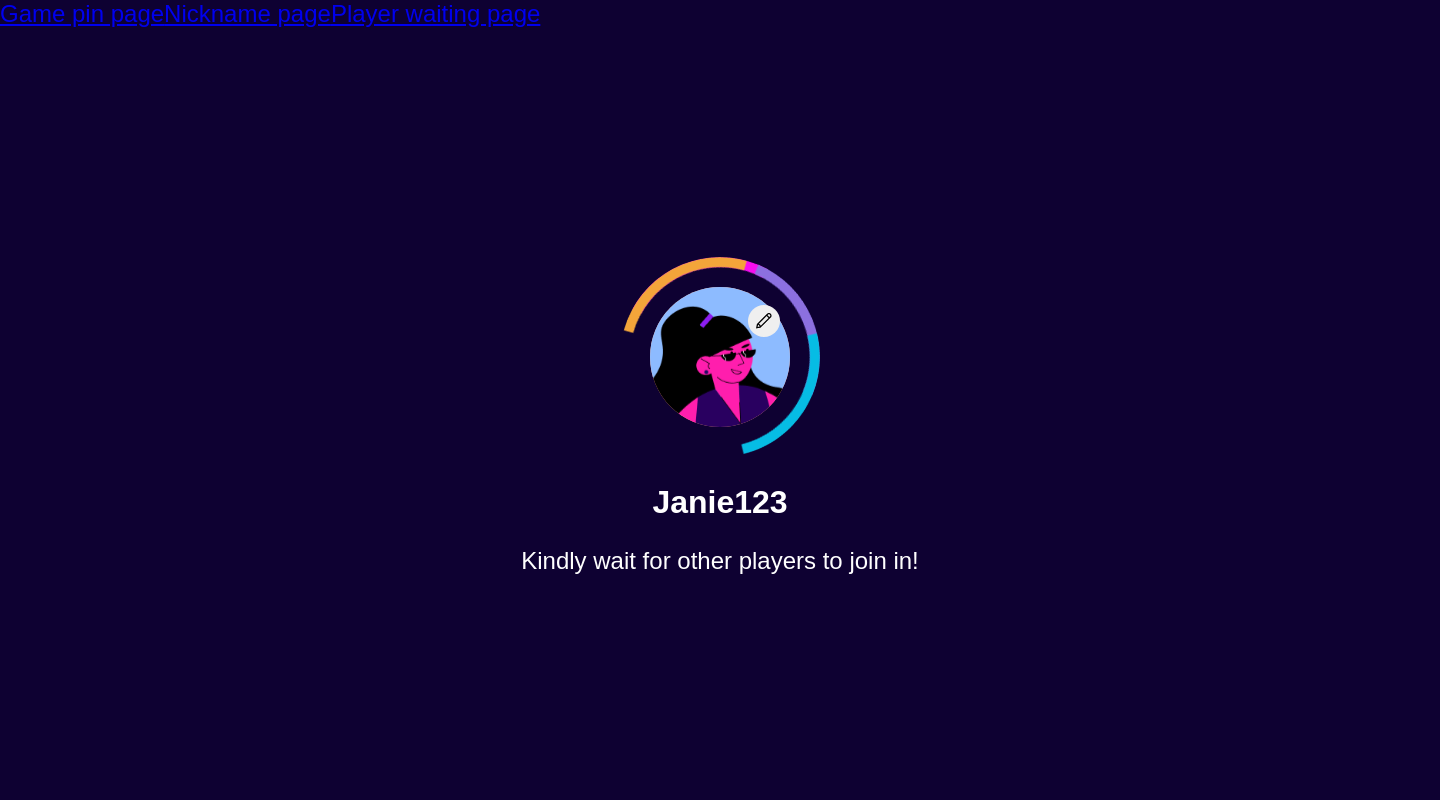
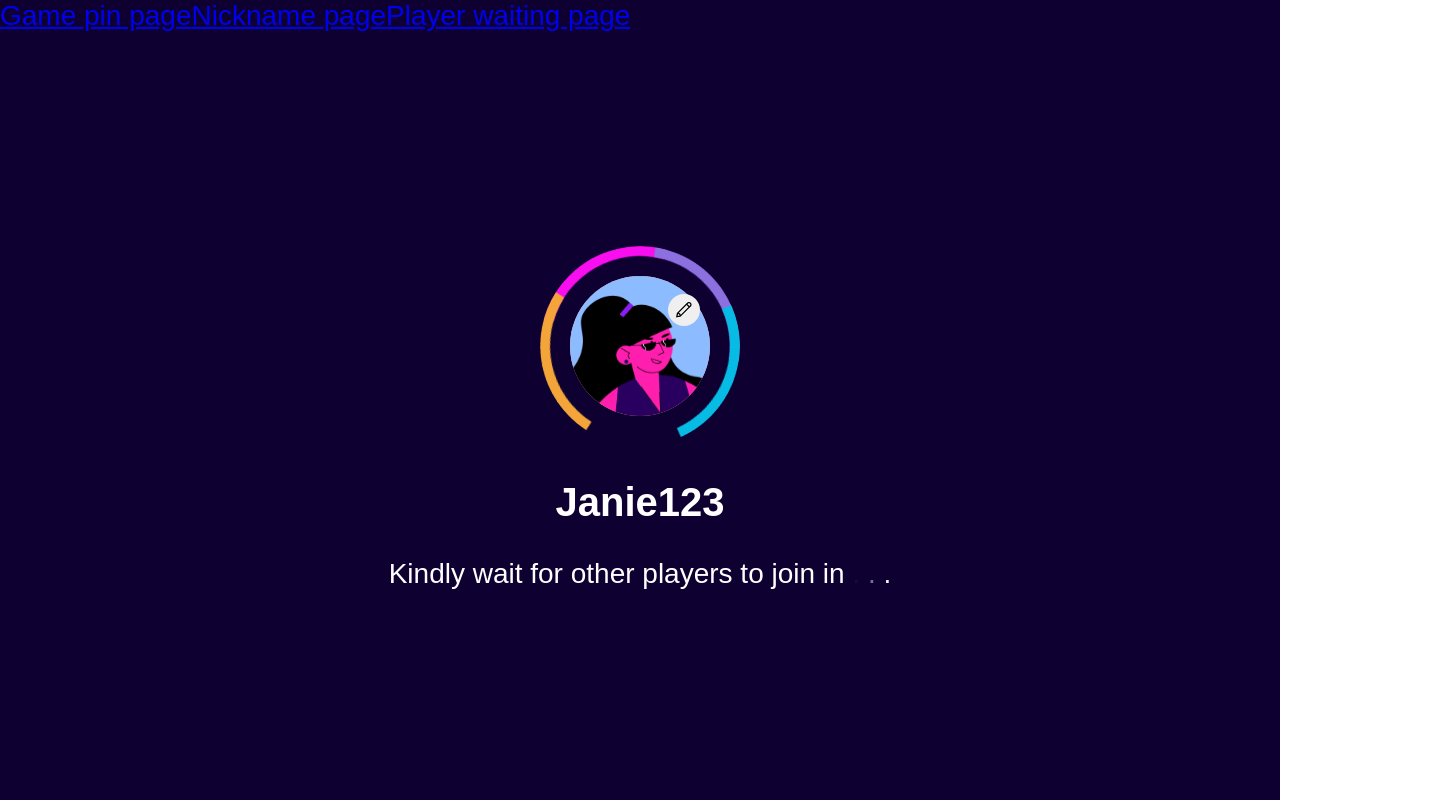
Before and after one commit to mr-funtor/class-kahoot, a React (Vite) app: page /playerWaiting in a window 1280 px wide. Shown: the top 800 px of the page, 1440 px wide, since content can reach past the window. Built offline with nearby package versions, Linux system fonts and the light colour scheme; a web font is replaced by a local one.

Commit message:
minor tweaks on 'player waiting' page

```diff
--- a/src/App.jsx
+++ b/src/App.jsx
@@ -5,8 +5,8 @@ import "./App.css";
 import { BrowserRouter as Router, Routes, Route, Link } from "react-router-dom";
 
 //Pages
-import GamePinPage from "./pages/GamePage/GamePinPage";
-import NicknamePage from "./pages/Nickname/NicknamePage";
+// import GamePinPage from "./pages/GamePage/GamePinPage";
+// import NicknamePage from "./pages/Nickname/NicknamePage";
 import PlayerWaiting from "./pages/PlayerWaiting";
 
 import CustomInput from "./components/CustomInput/CustomInput";
@@ -20,8 +20,8 @@ function App() {
         <Link to="nickname">Nickname page</Link>
         <Link to="playerWaiting">Player waiting page</Link>
         <Routes>
-          <Route path="/gamePin" element={ <GamePinPage /> } />
-          <Route path="/nickName" element={ <NicknamePage /> } />
+          {/* <Route path="/gamePin" element={ <GamePinPage /> } />
+          <Route path="/nickName" element={ <NicknamePage /> } /> */}
           <Route path="/playerWaiting" element={ <PlayerWaiting /> } />
         </Routes>
       </Router>
--- a/src/index.css
+++ b/src/index.css
@@ -8,5 +8,5 @@ body {
   margin: 0;
   padding: 0;
   font-family: "Palanquin Dark", sans-serif;
-  font-size: 1.5rem;
+  font-size: 1.75rem;
 }
--- a/src/pages/PlayerWaiting/PlayerWaiting.module.css
+++ b/src/pages/PlayerWaiting/PlayerWaiting.module.css
@@ -52,5 +52,31 @@
 }
 
 .playerNN {
-  font-size: 2rem;
+  font-size: 2.5rem;
 }
+
+.dot {
+  animation: blink 0.5s linear var(--delay) infinite alternate;
+}
+
+.dot1 {
+  --delay: 0.5s;
+}
+
+.dot2 {
+  --delay: 0.7s;
+}
+
+.dot3 {
+  --delay: 1s;
+}
+
+@keyframes blink {
+  0% {
+    opacity: 0;
+  }
+
+  100% {
+    opacity: 1;
+  }
+}
--- a/src/pages/PlayerWaiting/index.jsx
+++ b/src/pages/PlayerWaiting/index.jsx
@@ -9,7 +9,11 @@ const PlayerWaiting = () => {
 
     return (
         <div className={ styles.PlayerWaiting }>
+
             <div className={ styles.PlayerWaitingContent }>
+
+                <div>
+
                     <LoadingSpinner size={ '200px' }>
                         {
                             userAvi ?
@@ -30,8 +34,13 @@ const PlayerWaiting = () => {
                     </LoadingSpinner>
 
                     <h2 className={ styles.playerNN }>{ playerName }</h2>
-                <p className={ styles.desc }>Kindly wait for other players to join in!</p>
                 </div>
+
+                <p className={ styles.desc }>Kindly wait for other players to join in
+                    <span className={ `${styles.dot} ${styles.dot1}` }> .</span> <span className={ `${styles.dot} ${styles.dot2}` }>.</span> <span className={ `${styles.dot} ${styles.dot3}` }>.</span>
+                </p>
+            </div>
+
 
 
         </div>
```
Lines whose indentation alone changed are shown as unchanged.
